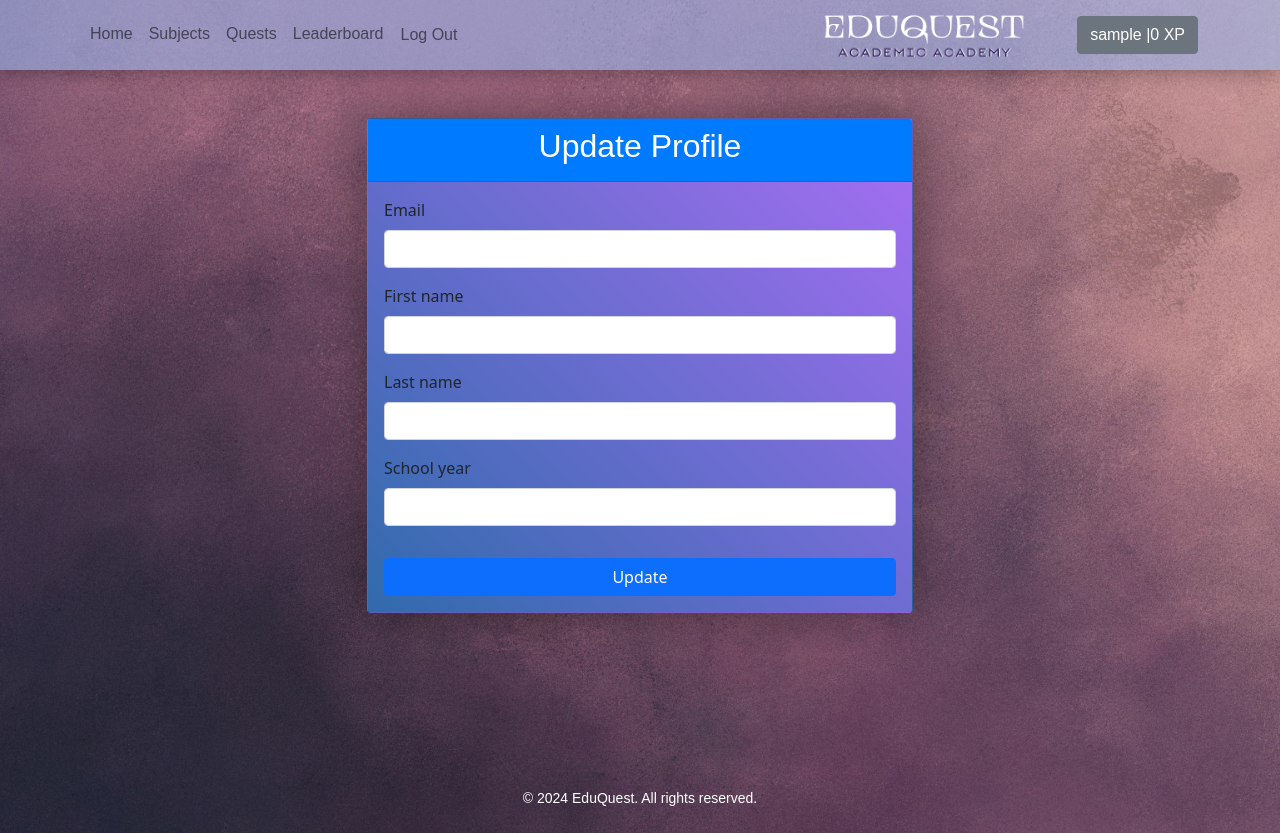
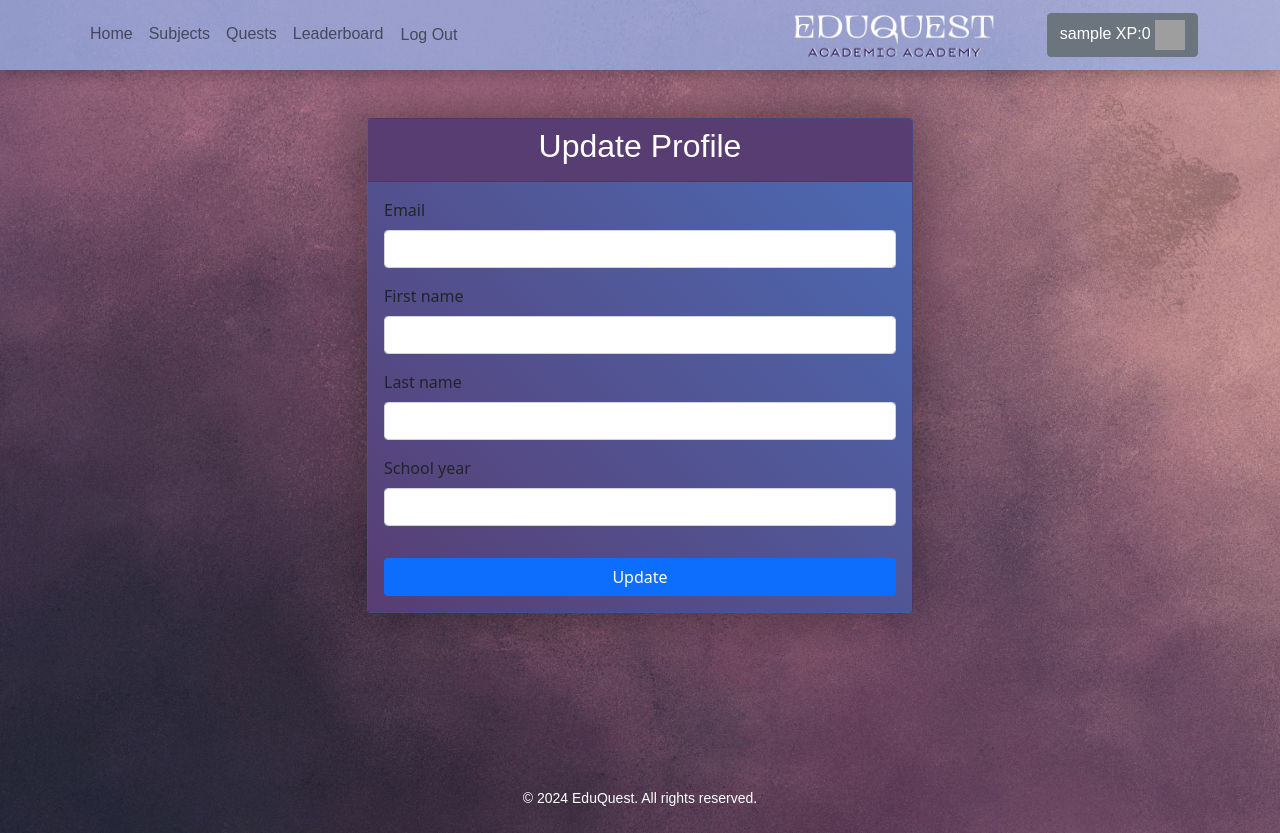
Before and after one commit to GA-EduQuest/EduQuest, a Django app: page /user/1/update in a window 1280 px wide. Run offline with Django 5.2, Linux system fonts and the light colour scheme; the visitor is signed in with stand-in values (Sample User, id 1); data comes from the database, SQL or seed files in the repository; some libraries are stand-ins or nearby versions; some web fonts are replaced; grey boxes are pictures that could not be loaded.

Commit message:
Added avatar to user tab; Added more small details

```diff
--- a/eduquest/settings.py
+++ b/eduquest/settings.py
@@ -28,7 +28,7 @@ environ.Env.read_env(f'{BASE_DIR}/.env')
 # See https://docs.djangoproject.com/en/5.0/howto/deployment/checklist/
 
 SECRET_KEY = env('SECRET_KEY', default=get_random_secret_key())
-DEBUG = env('DEBUG', cast=bool, default=False)
+DEBUG = env('DEBUG', cast=bool, default=True)
 
 ALLOWED_HOSTS = env('ALLOWED_HOSTS', cast=list, default=[])
 CSRF_TRUSTED_ORIGINS = env('CSRF_TRUSTED_ORIGINS', cast=list, default=[])
--- a/main_app/static/css/style.css
+++ b/main_app/static/css/style.css
@@ -20,10 +20,11 @@ body > main {
 /* --------------------------------------------------------------------------------------------------------------- */
 /* Navbar and Footer */
 /* --------------------------------------------------------------------------------------------------------------- */
+
 .navbar {
     height: 70px;
     box-shadow: 0 0 20px rgba(0, 0, 0, 0.39);
-    background-color: rgba(153, 182, 239, 0.587);
+    background-color: rgba(153, 182, 239, 0.708);
     font-family: "TT Alientz Serif", sans-serif;
     top: 0;
     width: 100%;
@@ -34,6 +35,11 @@ body > main {
 .logo-img {
     height: 50px;
     width: auto;
+}
+
+.avatar {
+    width: 30px;
+    height: 30px;
 }
 
 footer {
@@ -54,6 +60,17 @@ footer p {
     padding: 0;
     font-size: 14px;
     text-align: center;
+}
+
+@media (max-width: 991.98px) {
+    /* Target the collapsed navbar */
+    .navbar-collapse {
+        /* Apply background color to the links */
+        background-color: rgba(153, 182, 239, 0.708);
+        border-radius: 20px;
+    }
+
+    /* Target the links inside the collapsed navbar */
 }
 
 /* --------------------------------------------------------------------------------------------------------------- */
@@ -81,7 +98,8 @@ footer p {
 }
 
 .cta-buttons {
-    text-align: center;
+    display: flex;
+    justify-content: space-evenly;
     position: absolute;
     top: 90%;
     left: 50%;
@@ -338,7 +356,7 @@ footer p {
 /* Leaderboard Page */
 /* --------------------------------------------------------------------------------------------------------------- */
 .card-header {
-    background-color: #007bff;
+    background-color: #583d72;
     color: #fff;
     display: flex;
     justify-content: center;
@@ -347,21 +365,29 @@ footer p {
 }
 
 .card {
-    background: linear-gradient(45deg, #306bac, #a86ef4);
+    background: linear-gradient(45deg, #583d72, #4b6cb7);
     box-shadow: 0 0 50px rgba(0, 0, 0, 0.39);
+}
+.table {
+    color: white;
+    border-radius: 10px;
+}
+.table tbody tr:nth-of-type(odd) td {
+    color: #fff;
 }
 
 .table thead th {
-    background-color: #343a40;
-    color: #fff;
+    background-color: #342750;
+    color: white;
 }
 
 .table-striped tbody tr:nth-of-type(odd) {
-    background-color: #f8f9fa;
+    background-color: #5c4d8d;
+    color: white;
 }
 
 .table-striped tbody tr:nth-of-type(even) {
-    background-color: #fff;
+    background-color: #445b97;
 }
 /* --------------------------------------------------------------------------------------------------------------- */
 /* Badge detail Page */
--- a/main_app/static/css/subject-index-style.css
+++ b/main_app/static/css/subject-index-style.css
@@ -3,7 +3,7 @@
 .list-container {
     position: relative;
     display: flex;
-    justify-content: space-between;
+    justify-content: space-evenly;
     align-items: flex-start;
     margin-top: 30px;
     margin-bottom: 100px;
@@ -36,7 +36,7 @@
     justify-content: center;
     align-items: center;
     height: 100%;
-    width: 100%;
+    width: 400px;
     margin: 20px;
 }
 
--- a/main_app/templates/base.html
+++ b/main_app/templates/base.html
@@ -17,7 +17,7 @@
   </head>
   <body>
     <header class="navbar navbar-expand-lg navbar-light w-100">
-      <div class="container position-relative">
+      <div class="container">
         <button
           class="navbar-toggler"
           type="button"
@@ -30,11 +30,12 @@
           <span class="navbar-toggler-icon"></span>
         </button>
         <!-- Nav Links (Left side) -->
-        <div class="collapse navbar-collapse" id="navbarNav">
+        <div class="collapse navbar-collapse" id="navbarNav" >
           <ul class="navbar-nav">
             <li class="nav-item">
               <a class="nav-link" href="{% url 'home' %}">Home</a>
             </li>
+            {% if user.is_authenticated %}
             <li class="nav-item">
               <a class="nav-link" href="{% url 'index' %}">Subjects</a>
             </li>
@@ -44,11 +45,16 @@
             <li class="nav-item">
               <a class="nav-link" href="{% url 'leaderboard' %}">Leaderboard</a>
             </li>
+            {% endif %}
             <li class="nav-item">
+              {% if user.is_authenticated %}
               <form method="post" action="{% url 'logout' %}">
                 {% csrf_token %}
                 <button type="submit" class="nav-link btn btn-link">Log Out</button>
               </form>
+              {% else %}
+              <a class="nav-link" href="{% url 'login' %}">Login</a>
+              {% endif %}
             </li>
           </ul>
         </div>
@@ -67,13 +73,12 @@
         <!-- User Info (Right side) -->
         <div class="navbar-nav ms-auto">
           {% if user.is_authenticated %}
-          <a
-            class="btn btn-secondary"
-            href="{% url 'user_detail' user_id=user.id %}"
-          >
-            {{ user.username }} |{{ request.user.profile.xp }} XP
+          <a class="btn btn-secondary" href="{% url 'user_detail' user_id=user.id %}">
+            <span>{{ user.username }} XP:{{ request.user.profile.xp }}</span>
+            <img class="avatar" src="https://api.dicebear.com/7.x/bottts/svg?seed={{ user.username }}" alt="avatar"/>
           </a>
-          {% else %} {% endif %}
+          {% else %}
+          {% endif %}
         </div>
       </div>
     </header>
--- a/main_app/templates/main_app/leaderboard.html
+++ b/main_app/templates/main_app/leaderboard.html
@@ -5,7 +5,7 @@
 {% block content %}
   <div class="container mt-4">
     <div class="card">
-      <div class="card-header text-white" style="background-color: #8c34ff;">
+      <div class="card-header text-white" style="background-color: #8c34ffcd;">
         <h2 class="mb-0">Leaderboard</h2>
       </div>
       <div class="card-body">
--- a/main_app/templates/registration/login.html
+++ b/main_app/templates/registration/login.html
@@ -14,6 +14,7 @@
                         {% csrf_token %}
                         {{ form|crispy }}
                         <input type="hidden" name="next" value="{{ next }}" />
+                        <p style="color: white;">If you are a new adventurer, sign up today!</p>
                         <button type="submit" class="btn btn-primary me-3">Log In</button>
                         <a href="{% url 'signup' %}" class="btn btn-secondary">Sign up</a>
                     </form>
--- a/main_app/templates/user/user_detail.html
+++ b/main_app/templates/user/user_detail.html
@@ -9,10 +9,7 @@
 <div class="profile-container">
   <div class="profile-info" style="color: white;">
     <h2>{{ user.username }}</h2>
-    <img
-  src="https://api.dicebear.com/7.x/bottts/svg?seed={{ user.username }}"
-  alt="avatar"
-/>
+    <img src="https://api.dicebear.com/7.x/bottts/svg?seed={{ user.username }}" alt="avatar"/>
     <p><strong>First Name:</strong> {{ profile.first_name }}</p>
     <p><strong>Last Name:</strong> {{ profile.last_name }}</p>
     <div class="email-section mt-3">
```
Also changed, not shown: main_app/templates/quests/quests_index.html (+7 -3 lines), README.md, main_app/migrations/0015_merge_20240207_1057.py (added).
